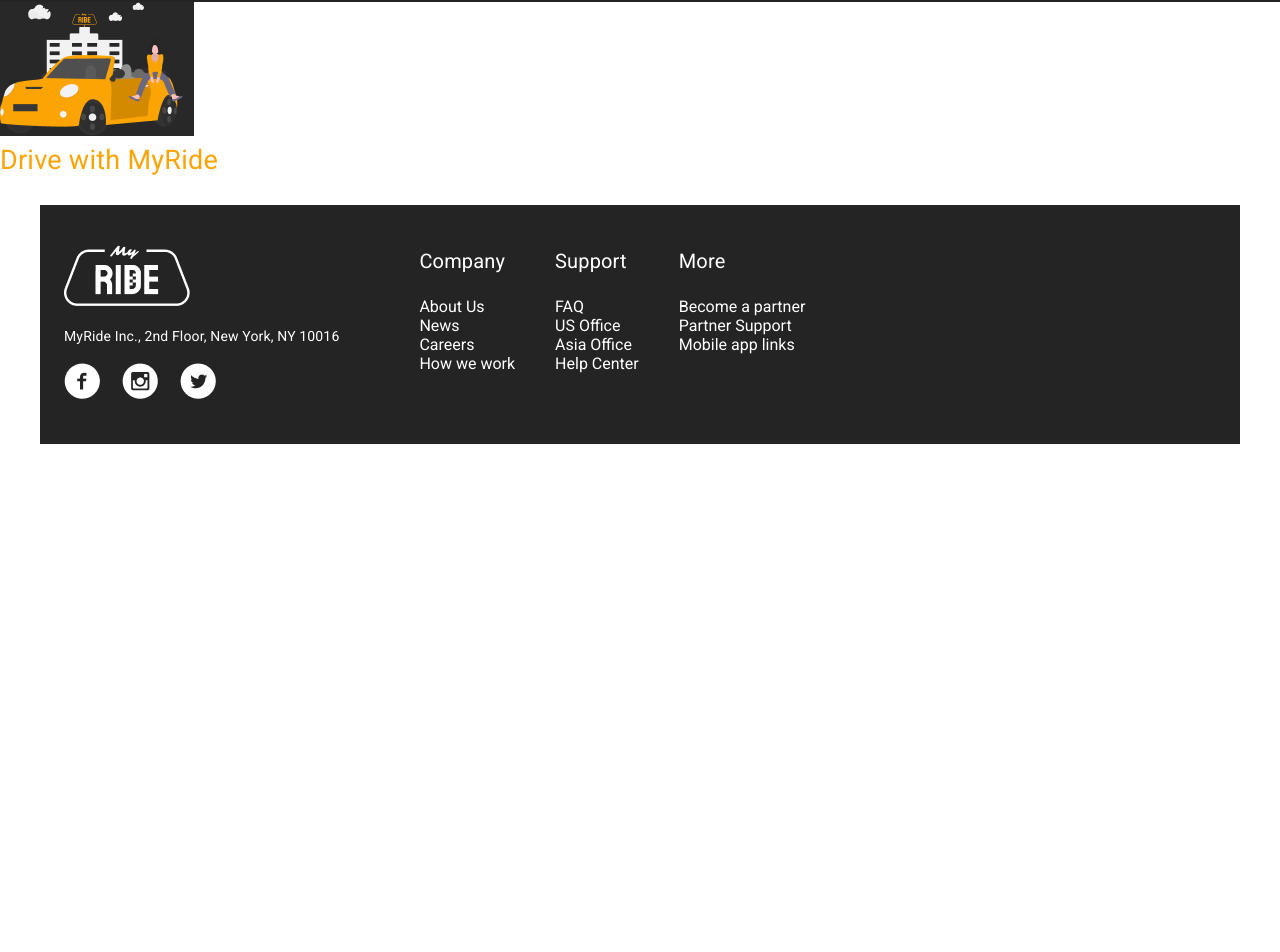
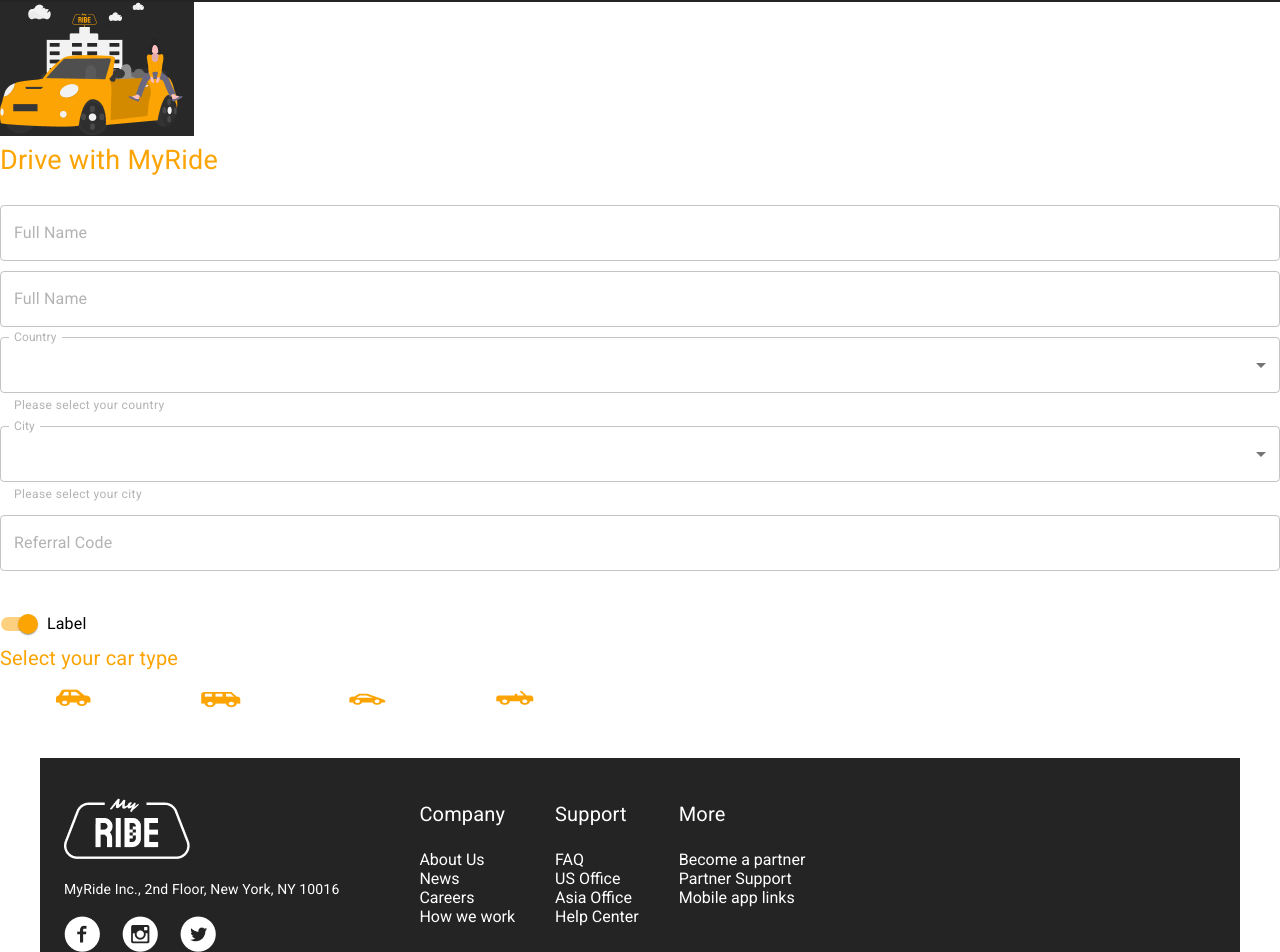
Before and after one commit to viviancol/desafio3-compassuol, a React (Vite) app: page / in a window 1280 px wide. Shown: the part 1394-2346 px from the top of the page. Before the commit the page ends 1838 px from the top, so only its background shows below. Built offline with nearby package versions, Linux system fonts and the light colour scheme.

Commit message:
feat: form skeleton component

```diff
--- a/src/components/form/Form.tsx
+++ b/src/components/form/Form.tsx
@@ -1,5 +1,5 @@
 import React from 'react'
-import { Box, Stack, Typography } from '@mui/material'
+import { Box, Stack, Typography, TextField, FormControlLabel, Switch } from '@mui/material'
 
 
 const Form: React.FC = () => {
@@ -16,7 +16,8 @@
             sx={{
               fontSize: "27px",
               color: "#FBA403",
-            }} >
+            }}
+          >
             Drive with MyRide
           </Typography>
 
@@ -24,10 +25,121 @@
             sx={{
               fontSize: "16px",
               color: "#FFF",
-            }} >
-            Register as a driver using the form below. Our team will assess
-            and get back to you within 48 hours.
+            }}
+          >
+            Register as a driver using the form below. Our team will assess and
+            get back to you within 48 hours.
           </Typography>
+        </Box>
+
+        <Box>
+          <TextField
+            style={{
+              width: "100%",
+              marginBottom: "10px",
+            }}
+            label="Full Name"
+            placeholder="Full Name"
+            variant="outlined"
+            inputProps={{
+              style: { color: "#FBA403" },
+            }}
+          />
+
+          <TextField
+            style={{
+              width: "100%",
+              marginBottom: "10px",
+            }}
+            label="Full Name"
+            placeholder="Full Name"
+            variant="outlined"
+            inputProps={{
+              style: { color: "#FBA403" },
+            }}
+          />
+
+          <TextField
+            style={{
+              width: "100%",
+              marginBottom: "10px",
+            }}
+            id="outlined-select-currency"
+            select
+            label="Country"
+            placeholder="Country"
+            defaultValue="EUR"
+            helperText="Please select your country"
+          >
+            {/* {currencies.map((option) => (
+              <MenuItem key={option.value} value={option.value}>
+                {option.label}
+              </MenuItem>
+            ))} */}
+          </TextField>
+
+          <TextField
+            style={{
+              width: "100%",
+              marginBottom: "10px",
+            }}
+            id="outlined-select-currency"
+            select
+            label="City"
+            placeholder="City"
+            defaultValue="EUR"
+            helperText="Please select your city"
+          >
+            {/* {currencies.map((option) => (
+              <MenuItem key={option.value} value={option.value}>
+                {option.label}
+              </MenuItem>
+            ))} */}
+          </TextField>
+
+          <TextField
+            style={{
+              width: "100%",
+              marginBottom: "10px",
+            }}
+            label="Referral Code"
+            placeholder="Referral Code"
+            variant="outlined"
+            inputProps={{
+              style: { color: "#FBA403" },
+            }}
+          />
+
+          <Box>
+            <Typography
+              sx={{
+                fontSize: "16px",
+                color: "#ffffff",
+              }}
+            >
+              I drive my own car
+            </Typography>
+            <FormControlLabel
+              control={<Switch defaultChecked />}
+              label="Label"
+            />
+          </Box>
+          <Typography
+            sx={{
+              fontSize: "20px",
+              color: "#FBA403",
+            }}
+            >
+            Select your car type
+          </Typography>
+
+          <div id="radio-button">
+            <img src="../public/sedan.png" alt="image sedan car" />
+            <img src="../public/suv.png" alt="image suv car" />
+            <img src="../public/semiluxury.png" alt="image semiluxury car" />
+            <img src="../public/luxury.png" alt="image luxury car" />
+          </div>
+
         </Box>
       </Box>
     </Stack>
```
